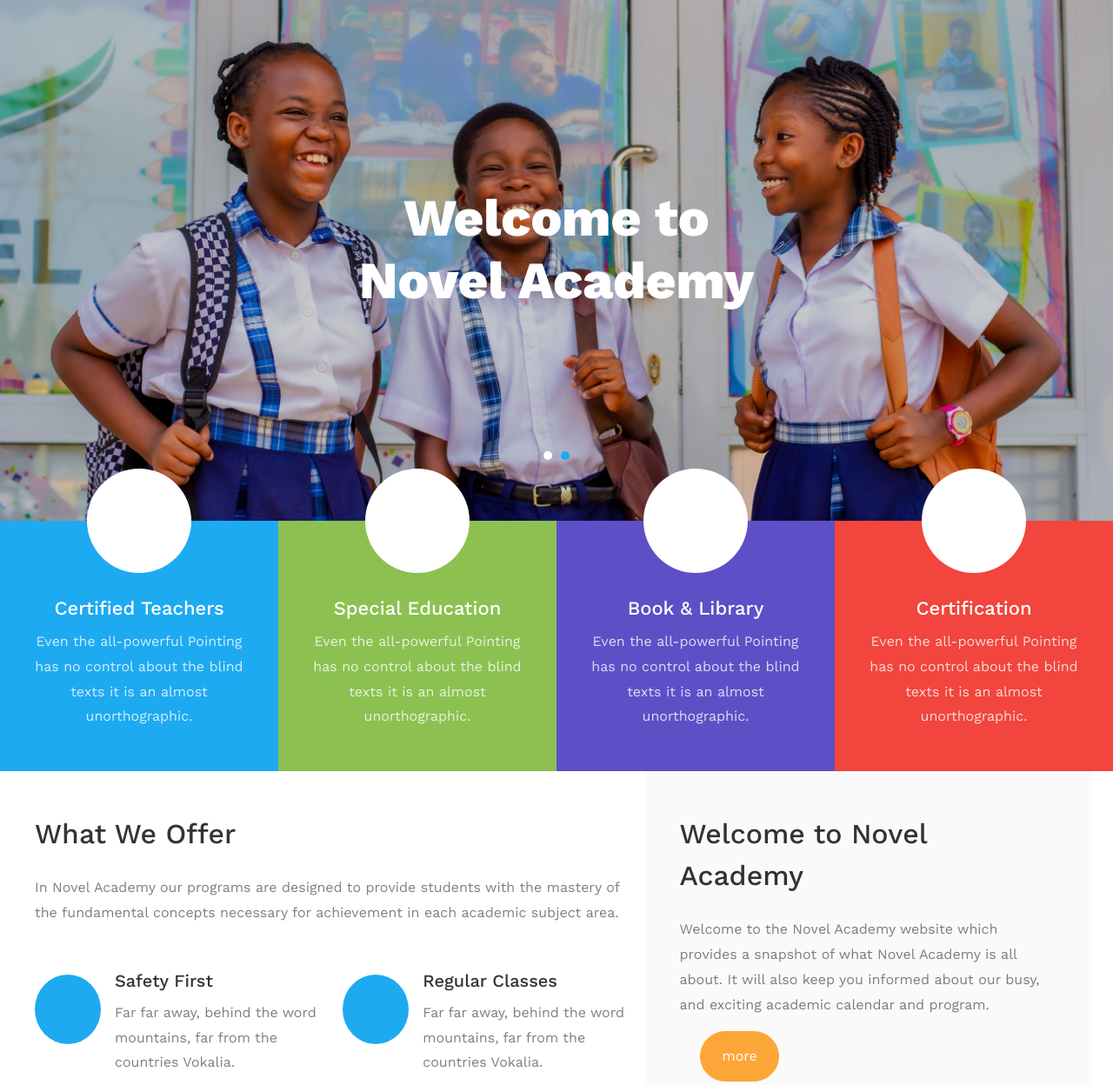
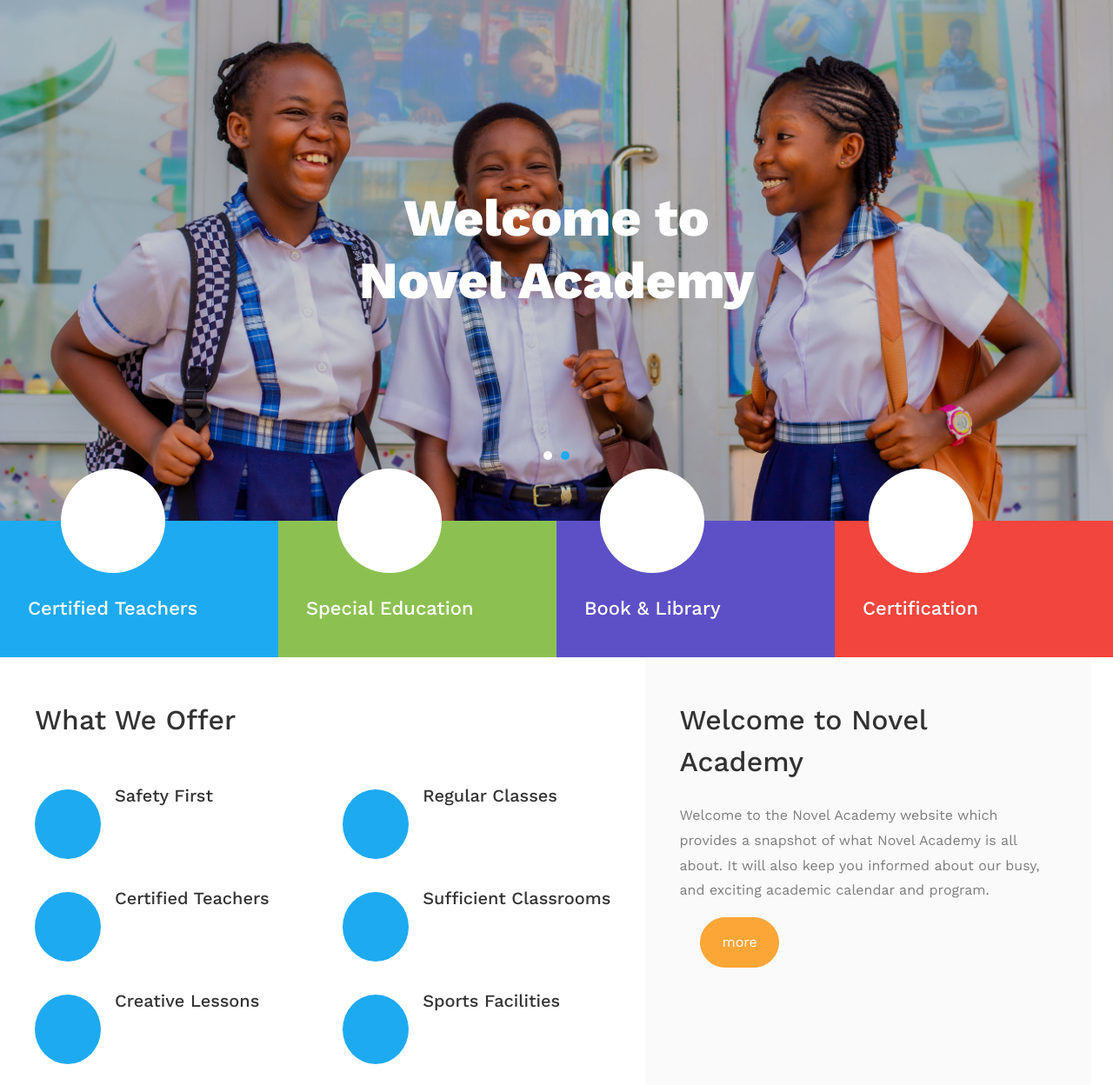
Before and after one commit to Stephen-Akpebi/novel, a Django app: page / in a window 1280 px wide. Shown: the part 175-1423 px from the top of the page at 87% size. Run offline with Django 4.2, Linux system fonts and the light colour scheme; data that the repository does not hold is empty; some libraries are stand-ins or nearby versions; some web fonts are replaced; grey boxes are pictures that could not be loaded.

Commit message:
novel for heroku

```diff
--- a/novel/models.py
+++ b/novel/models.py
@@ -12,10 +12,10 @@
 )
 
 class Teachers(models.Model):
+    image = models.ImageField(upload_to='users/%Y/%m/%d/', blank=True)
     title = models.CharField(max_length=200, unique=False)
     name = models.CharField(max_length=200, unique=True)
     about = models.CharField(max_length=200, unique=False)
-    image = models.ImageField(upload_to='users/%Y/%m/%d/', blank=True)
 
     def __str__(self):
         return self.title
--- a/novel/templates/novel/index.html
+++ b/novel/templates/novel/index.html
@@ -37,7 +37,6 @@
 				</div>
 				<div class="media-body p-2 mt-3">
 				<h3 class="heading">Certified Teachers</h3>
-				<p>Even the all-powerful Pointing has no control about the blind texts it is an almost unorthographic.</p>
 				</div>
 			</div>
 			</div>
@@ -48,7 +47,6 @@
 				</div>
 				<div class="media-body p-2 mt-3">
 				<h3 class="heading">Special Education</h3>
-				<p>Even the all-powerful Pointing has no control about the blind texts it is an almost unorthographic.</p>
 				</div>
 			</div>
 			</div>
@@ -59,7 +57,6 @@
 				</div>
 				<div class="media-body p-2 mt-3">
 				<h3 class="heading">Book &amp; Library</h3>
-				<p>Even the all-powerful Pointing has no control about the blind texts it is an almost unorthographic.</p>
 				</div>
 			</div>
 			</div>
@@ -70,7 +67,6 @@
 				</div>
 				<div class="media-body p-2 mt-3">
 				<h3 class="heading">Certification</h3>
-				<p>Even the all-powerful Pointing has no control about the blind texts it is an almost unorthographic.</p>
 				</div>
 			</div>
 			</div>
@@ -92,14 +88,13 @@
 					</div>
 					<div class="col-md-7 wrap-about py-5 pr-md-4 ftco-animate">
 			<h2 class="mb-4">What We Offer</h2>
-						<p> In Novel Academy our programs are designed to provide students with the mastery of the fundamental concepts necessary for achievement in each academic subject area.</p>
+						<p></p>
 						<div class="row mt-5">
 							<div class="col-lg-6">
 								<div class="services-2 d-flex">
 									<div class="icon mt-2 mr-3 d-flex justify-content-center align-items-center"><span class="flaticon-security"></span></div>
 									<div class="text">
 										<h3>Safety First</h3>
-										<p>Far far away, behind the word mountains, far from the countries Vokalia.</p>
 									</div>
 								</div>
 							</div>
@@ -108,7 +103,6 @@
 									<div class="icon mt-2 mr-3 d-flex justify-content-center align-items-center"><span class="flaticon-reading"></span></div>
 									<div class="text">
 										<h3>Regular Classes</h3>
-										<p>Far far away, behind the word mountains, far from the countries Vokalia.</p>
 									</div>
 								</div>
 							</div>
@@ -117,7 +111,6 @@
 									<div class="icon mt-2 mr-3 d-flex justify-content-center align-items-center"><span class="flaticon-diploma"></span></div>
 									<div class="text">
 										<h3>Certified Teachers</h3>
-										<p>Far far away, behind the word mountains, far from the countries Vokalia.</p>
 									</div>
 								</div>
 							</div>
@@ -126,7 +119,6 @@
 									<div class="icon mt-2 mr-3 d-flex justify-content-center align-items-center"><span class="flaticon-education"></span></div>
 									<div class="text">
 										<h3>Sufficient Classrooms</h3>
-										<p>Far far away, behind the word mountains, far from the countries Vokalia.</p>
 									</div>
 								</div>
 							</div>
@@ -135,7 +127,6 @@
 									<div class="icon mt-2 mr-3 d-flex justify-content-center align-items-center"><span class="flaticon-jigsaw"></span></div>
 									<div class="text">
 										<h3>Creative Lessons</h3>
-										<p>Far far away, behind the word mountains, far from the countries Vokalia.</p>
 									</div>
 								</div>
 							</div>
@@ -144,7 +135,6 @@
 									<div class="icon mt-2 mr-3 d-flex justify-content-center align-items-center"><span class="flaticon-kids"></span></div>
 									<div class="text">
 										<h3>Sports Facilities</h3>
-										<p>Far far away, behind the word mountains, far from the countries Vokalia.</p>
 									</div>
 								</div>
 							</div>
```
